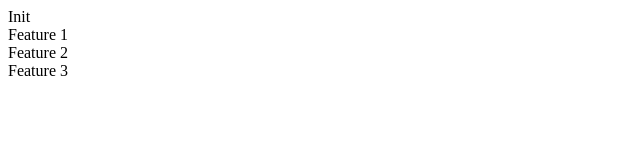
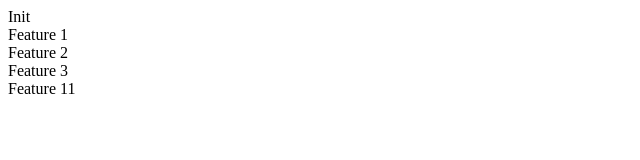
Before and after one commit to xntvno/html, a plain HTML site: page index.html in a window 1280 px wide. Shown: the full height of the page, 0-640 px from the left. Drawn offline with Linux system fonts and the light colour scheme.

Commit message:
Continue master

```diff
--- a/index.html
+++ b/index.html
@@ -4,4 +4,6 @@
     <article>Feature 1</article>
     <article>Feature 2</article>
     <article>Feature 3</article>
+
+    <article>Feature 11</article>
 </section>
```
